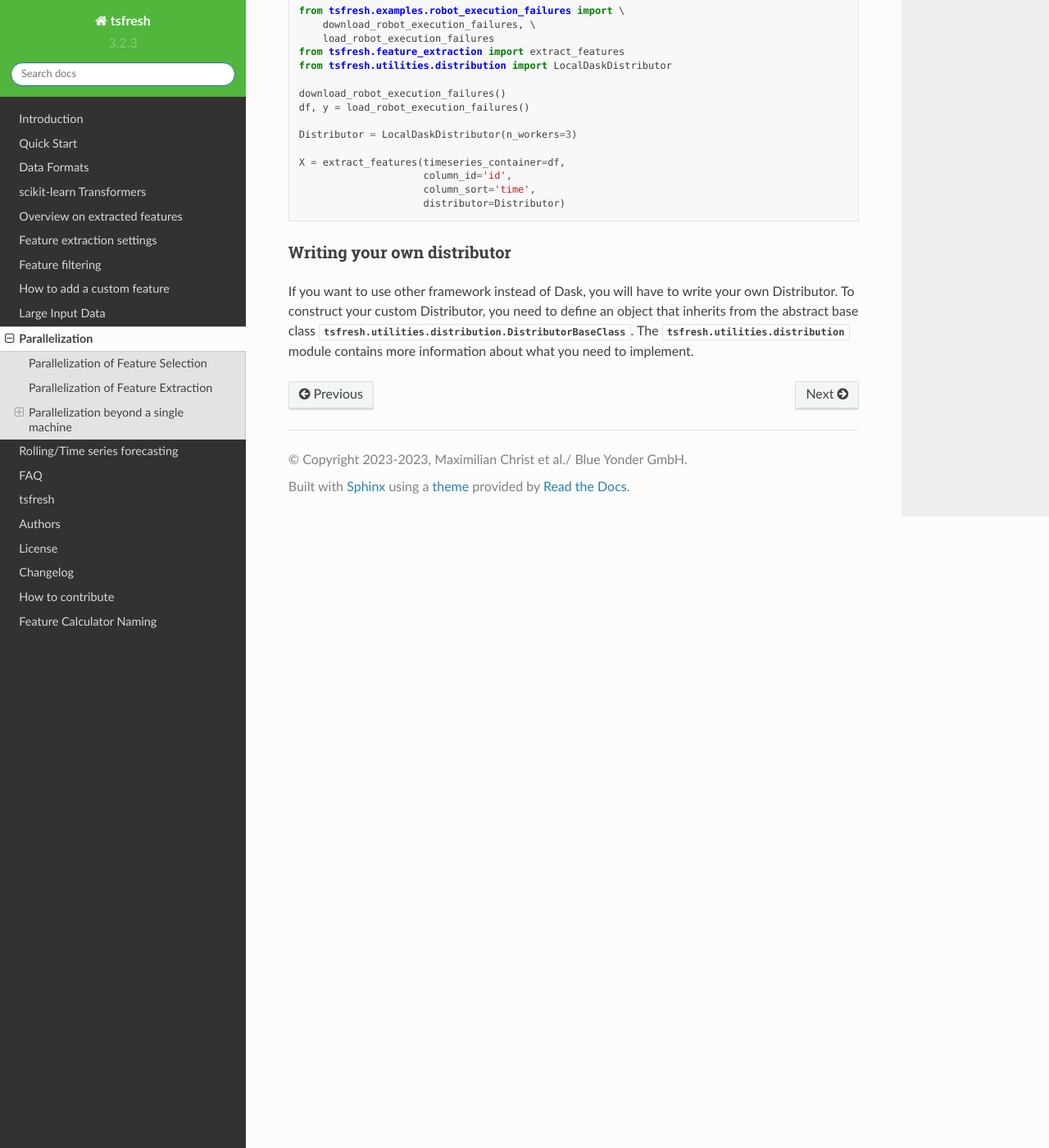
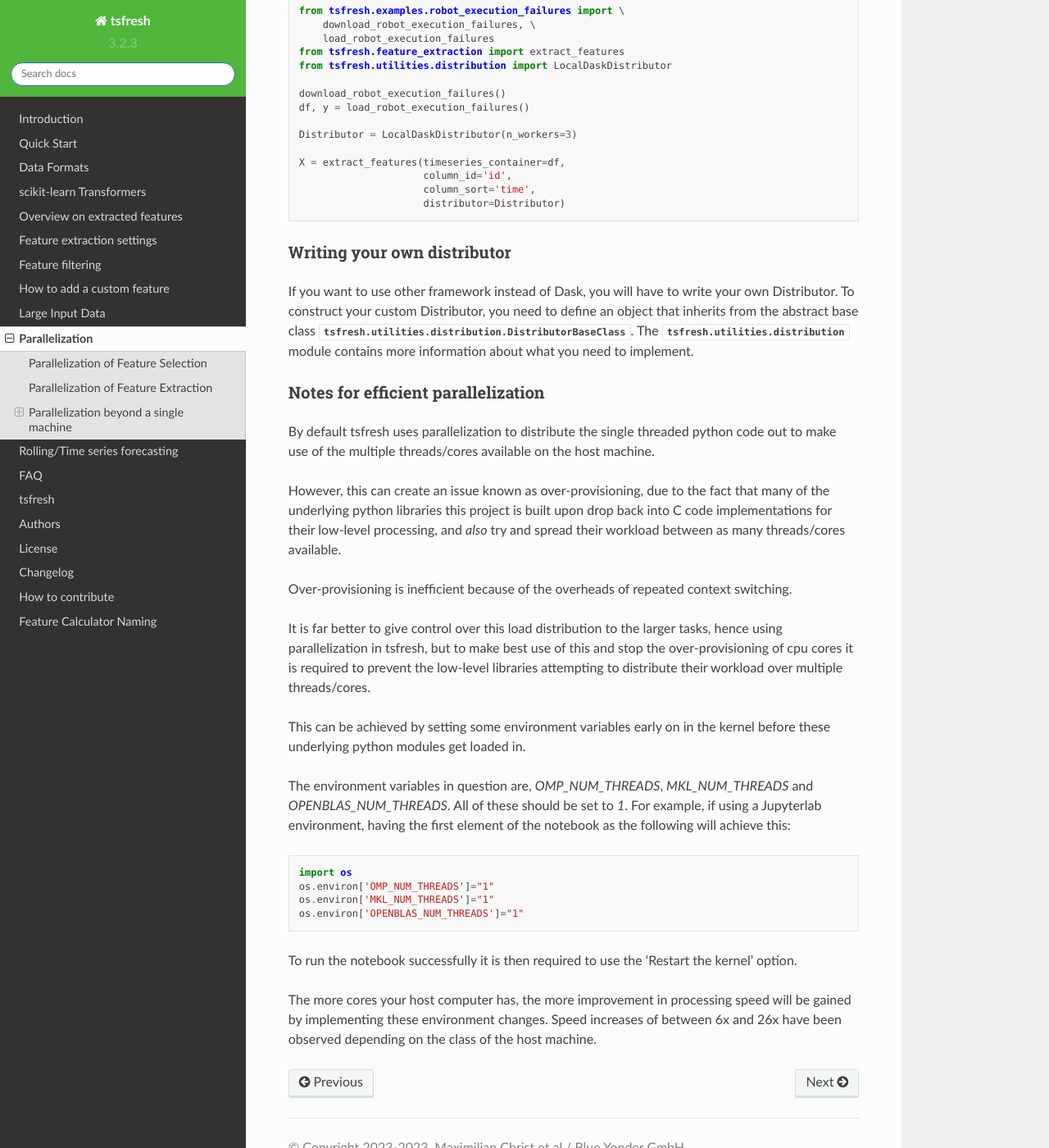
Before and after one commit to blue-yonder/tsfresh, a Sphinx documentation site: the page built from docs/text/tsfresh_on_a_cluster.rst, in a window 1280 px wide and 1400 px high, scrolled down 3519 px. Shown: the whole window at 82% size. Built offline with Sphinx 7.4.7 and the Read the Docs theme 2.0.0, drawn with Linux system fonts in a browser that asks for light colours; formulas are drawn with MathJax 3.

Commit message:
Extra notes on parallelization efficiencies
Setting a few environment variables can greatly improve parallelization by removing over-provisioning

```diff
--- a/docs/text/tsfresh_on_a_cluster.rst
+++ b/docs/text/tsfresh_on_a_cluster.rst
@@ -207,3 +207,29 @@
 To construct your custom Distributor, you need to define an object that inherits from the abstract base class
 :class:`tsfresh.utilities.distribution.DistributorBaseClass`.
 The :mod:`tsfresh.utilities.distribution` module contains more information about what you need to implement.
+
+Notes for efficient parallelization
+'''''''''''''''''''''''''''''''''''
+
+By default tsfresh uses parallelization to distribute the single threaded python code out to make use of the multiple threads/cores available on the host machine.
+
+However, this can create an issue known as over-provisioning, due to the fact that many of the underlying python libraries this project is built upon drop back into C code implementations for their low-level processing, and `also` try and spread their workload between as many threads/cores available.
+
+Over-provisioning is inefficient because of the overheads of repeated context switching.
+
+It is far better to give control over this load distribution to the larger tasks, hence using parallelization in tsfresh, but to make best use of this and stop the over-provisioning of cpu cores it is required to prevent the low-level libraries attempting to distribute their workload over multiple threads/cores.
+
+This can be achieved by setting some environment variables early on in the kernel before these underlying python modules get loaded in.
+
+The environment variables in question are, `OMP_NUM_THREADS`, `MKL_NUM_THREADS` and `OPENBLAS_NUM_THREADS`. All of these should be set to `1`. For example, if using a Jupyterlab environment, having the first element of the notebook as the following will achieve this:
+
+.. code:: python
+
+    import os
+    os.environ['OMP_NUM_THREADS']="1"
+    os.environ['MKL_NUM_THREADS']="1"
+    os.environ['OPENBLAS_NUM_THREADS']="1"
+
+To run the notebook successfully it is then required to use the 'Restart the kernel' option.
+
+The more cores your host computer has, the more improvement in processing speed will be gained by implementing these environment changes. Speed increases of between 6x and 26x have been observed depending on the class of the host machine.
```
